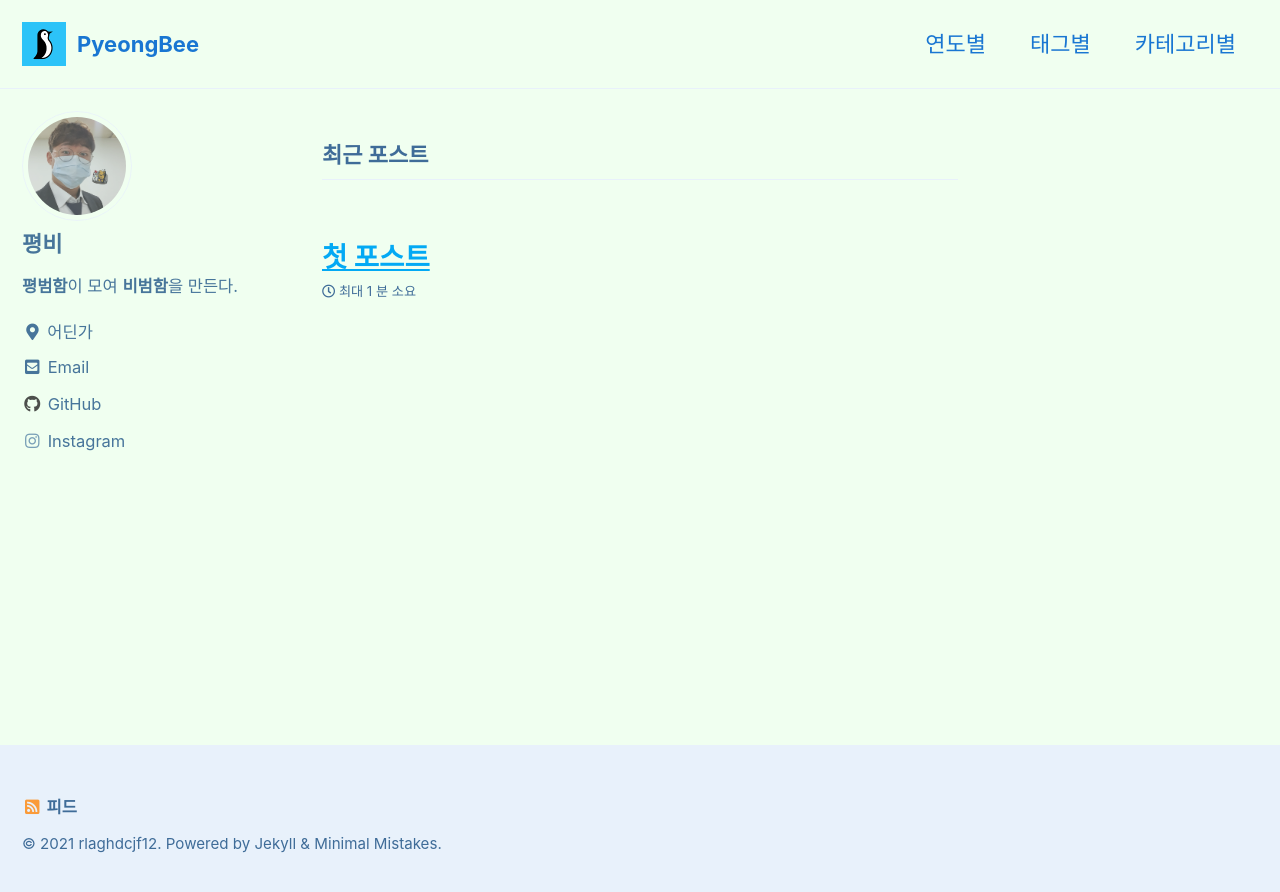
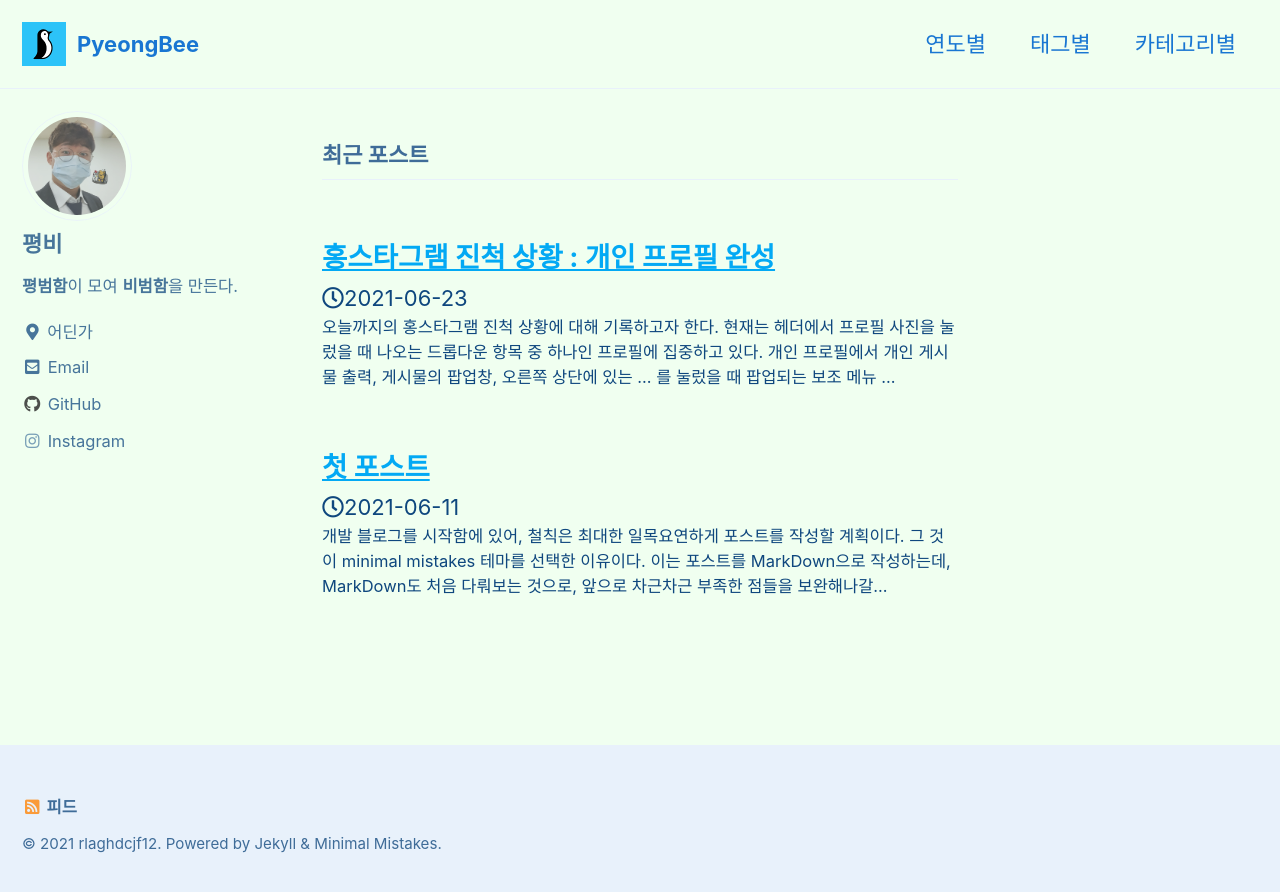
Before and after one commit to rlaghdcjf12/rlaghdcjf12.github.io, a Jekyll site: the page built from index.html, in a window 1280 px wide. Shown: the top 892 px of the page. Built offline with Jekyll 4.4.1, drawn with Linux system fonts in a browser that asks for light colours; cached includes are drawn as plain includes; the list of posts is cut into pages by our own code.

Commit message:
[POST] "홍스타그램 진척 상황 : 개인 프로필 완성" [EDIT] read time -> date 출력

```diff
--- a/_config.yml
+++ b/_config.yml
@@ -276,7 +276,7 @@ defaults:
     values:
       layout: single
       author_profile: true
-      read_time: true
+      read_time: false
       comments: # true
       share: true
       related: true
--- a/_includes/page__meta.html
+++ b/_includes/page__meta.html
@@ -29,3 +29,6 @@
     {% endif %}
   </p>
 {% endif %}
+{% if post.date %}
+    <span class="page__meta-date"><i class="far fa-clock" aria-hidden="true"></i>{{ post.date | date: "%Y-%m-%d" }}</span>
+{% endif %}
--- /dev/null
+++ b/_posts/develop/2021-06-24-develop1.md
@@ -0,0 +1,24 @@
+---
+permalink: /develop/1
+title: "홍스타그램 진척 상황 : 개인 프로필 완성"
+date: 2021-06-23 00:51:13 -0400
+categories: 개발
+tags: 홍스타그램 리액트 장고
+---
+오늘까지의 홍스타그램 진척 상황에 대해 기록하고자 한다.
+
+![minimal mistakes][schedule]{: .align-center}
+
+현재는 헤더에서 프로필 사진을 눌렀을 때 나오는 드롭다운 항목 중 하나인 **프로필**에 집중하고 있다.
+
+![minimal mistakes][image1]{: .align-center}
+
+개인 프로필에서 개인 **게시물 출력**, 게시물의 **팝업창**, 오른쪽 상단에 있는 `...` 를 눌렀을 때 팝업되는 **보조 메뉴** 및 **게시물 삭제** 기능까지 구현했다.
+
+인스타그램에 없는 기능 중에서 **웹에서 게시물을 추가하는 기능**도 구현했다.
+
+오늘 추가한 기능으로는 프로필 페이지 내에 처음에 게시물 20개만 불러오고, **스크롤을 하단으로 내렸을 때 추가적으로 불러오는 기능**을 구현했다.
+
+<!-- URL -->
+[schedule]: ../../assets/images/post/schedule_0624.png
+[image1]: ../../assets/images/post/dev1_1.png
```
Also changed, not shown: _posts/daily/2021-06-11-genesis-post.md (+2 -2 lines), assets/images/post/dev1_1.png (added), assets/images/post/schedule_0624.png (added).
